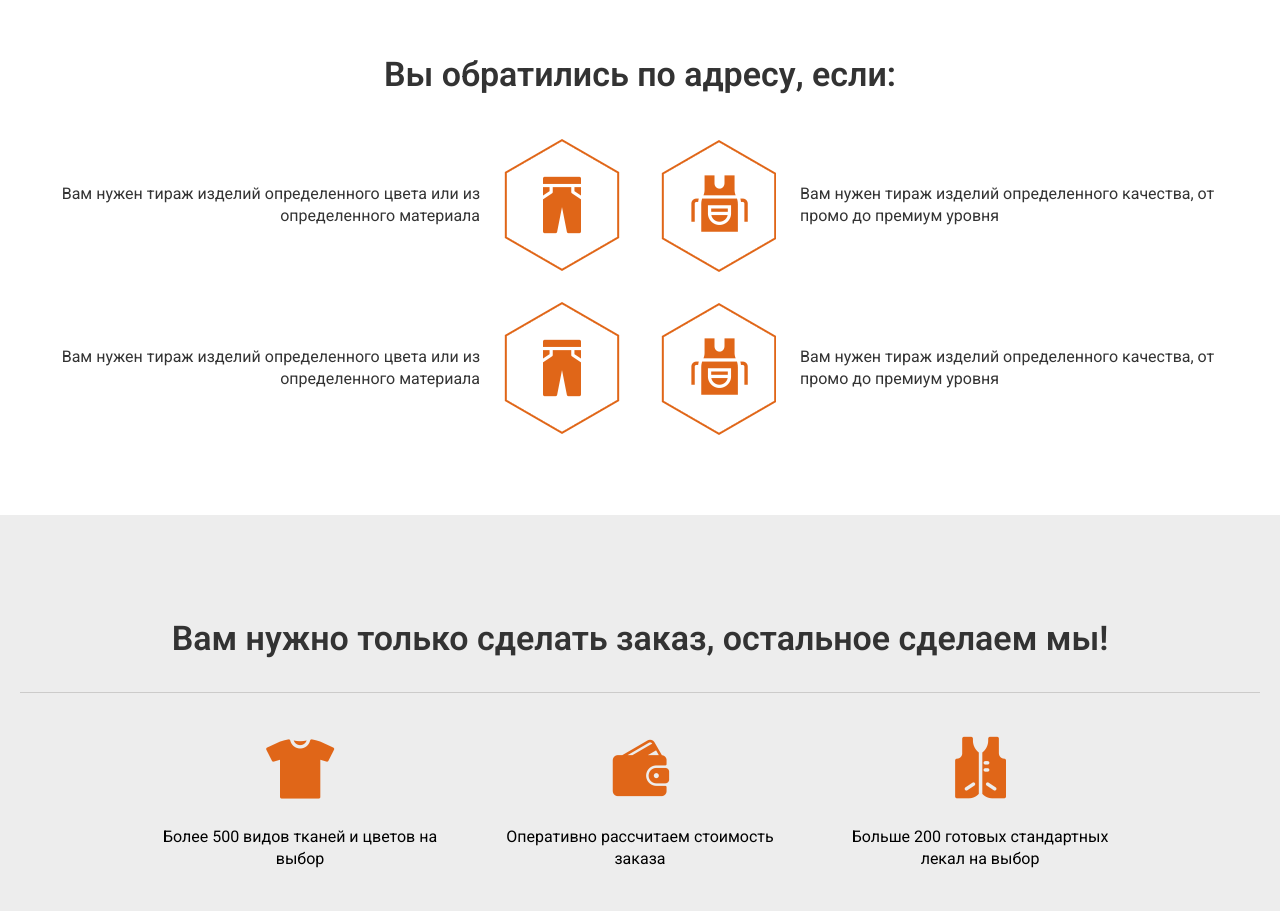
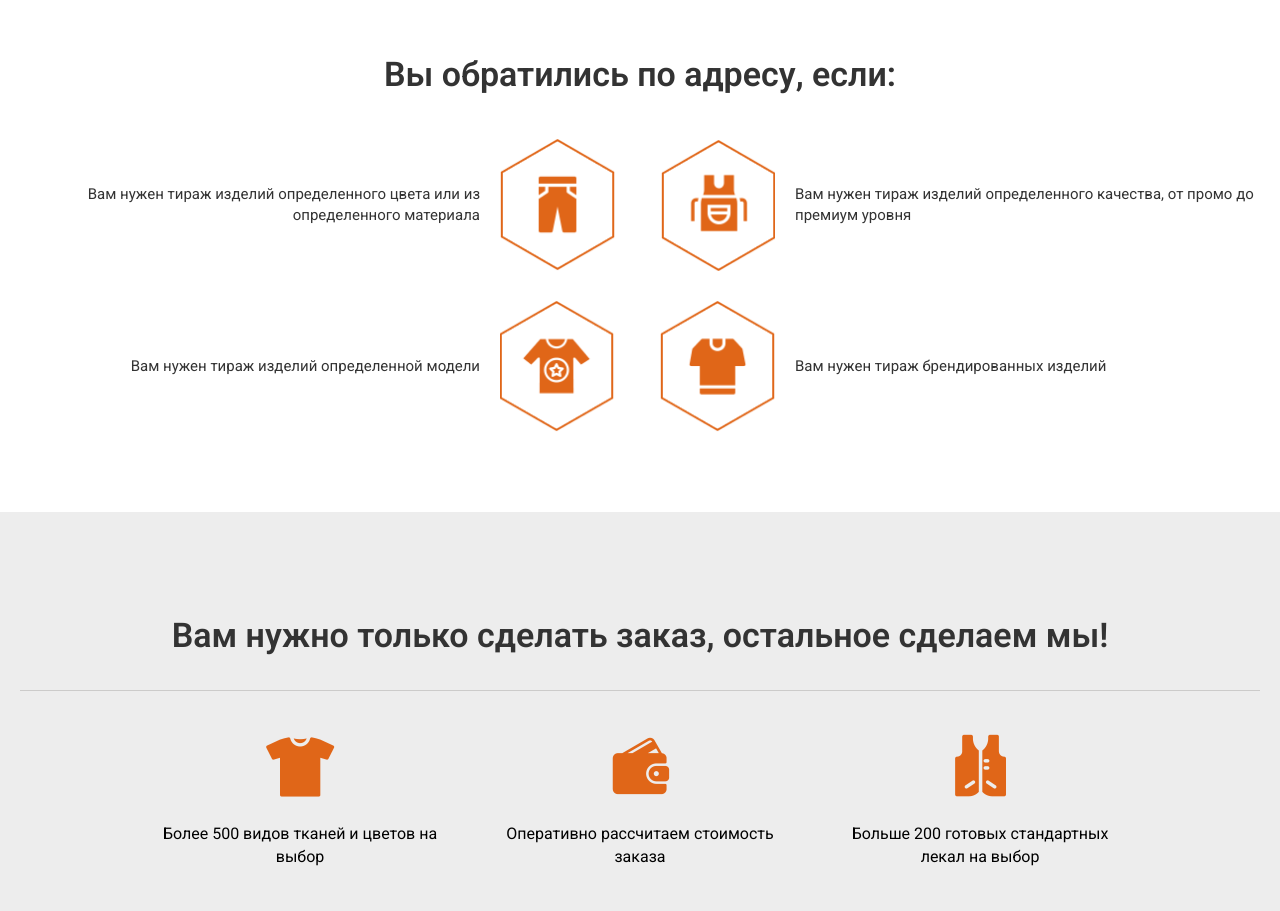
Before and after one commit to HyrepBall/hyrepball.github.io, a plain HTML site: page index.html in a window 1280 px wide. Shown: the part 1160-2071 px from the top of the page. Drawn offline with nearby package versions, Linux system fonts and the light colour scheme.

Commit message:
Fix broken css and CSS unminified

```diff
--- a/css/style.sass
+++ b/css/style.sass
@@ -105,33 +105,51 @@ h2
 	padding-top: 100px
 	padding-bottom: 50px
 
+	.fb-row-center
+		+flex-flow(row nowrap)
 
 .you-need__item--left
 	margin: 0 20px 30px 0
+	width: 50%
+	font-size: 0
+
 	p, img
 		display: inline-block
 		vertical-align: middle
 
+	img
+		width: 115px
+
 	p
+		width: calc( 100% - 115px - 20px )
+		max-width: 300px
 		font-weight: 300
 		color: $textColor
+		font-size: 15px
 		max-width: 460px
-		width: 100%
 		text-align: right
 		margin-right: 20px
 
 
 .you-need__item--right
 	margin: 0 0px 30px 20px
+	width: 50%
+	font-size: 0
+
 	p, img
 		display: inline-block
 		vertical-align: middle
 
+	img
+		width: 115px
+
 	p
+		width: calc( 100% - 115px - 20px )
+		font-size: 15px
+		max-width: 300px
 		font-weight: 300
 		color: $textColor
 		max-width: 460px
-		width: 100%
 		text-align: left
 		margin-left: 20px
 
@@ -564,6 +582,16 @@ h2
 	.ns-video-complex h2
 		font-size: 22px
 
+	.you-need__item--left, .you-need__item--right
+		width: 100%
+
+	.ns-you-need .fb-row-center
+		+flex-flow(row wrap)
+
+	.you-need__item--left p, .you-need__item--right p
+		width: 100%
+		margin: 20px auto 30px
+
 @media only screen and (max-width : 500px)
 	.ns-warranty h2
 		font-size: 22px
--- a/index.html
+++ b/index.html
@@ -98,14 +98,14 @@
 			<div class="fb-row-center">
 				<div class="you-need__item--left">
 					<p>
-						Вам нужен тираж изделий определенного цвета или из определенного материала
+						Вам нужен тираж изделий определенной модели
 					</p>
-					<img src="img/need-ic-1.png" alt="">
+					<img src="img/need-ic-3.png" alt="">
 				</div>
 				<div class="you-need__item--right">
-					<img src="img/need-ic-2.png" alt="">
+					<img src="img/need-ic-4.png" alt="">
 					<p>
-						Вам нужен тираж изделий определенного качества, от промо до премиум уровня
+						Вам нужен тираж брендированных изделий
 					</p>
 				</div>
 			</div>
```
Also changed, not shown: css/style.css, 1 other file.
